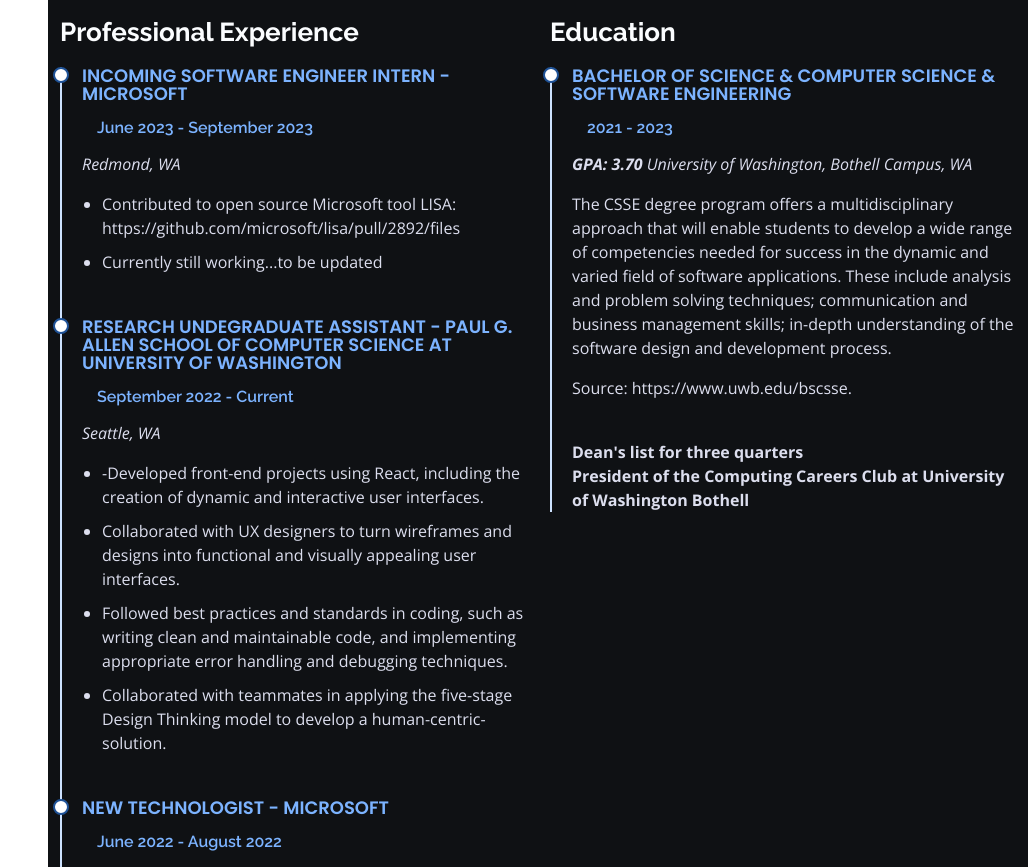
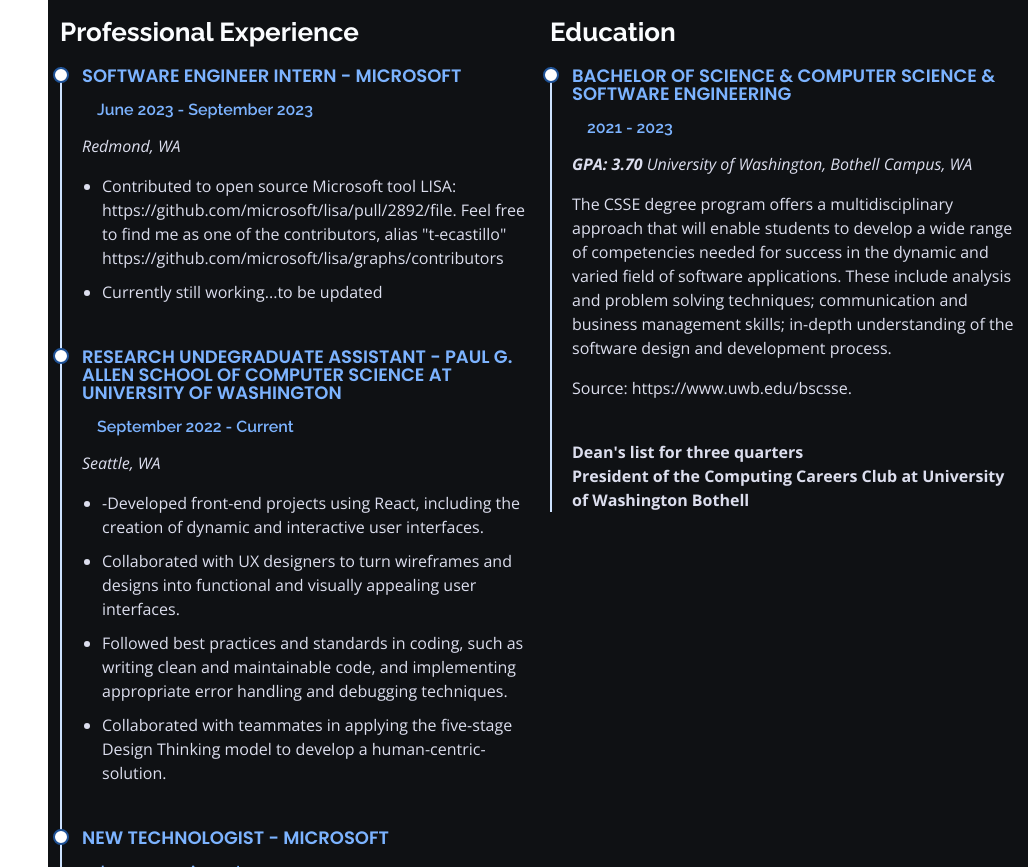
Before and after one commit to ecastil677/elizabeth-castillo, a plain HTML site: page index.html in a window 1280 px wide. Shown: the part 995-1862 px from the top of the page, without its empty margins (252-1280 px from the left). Drawn offline with nearby package versions, Linux system fonts and the light colour scheme.

Commit message:
Update index.html

```diff
--- a/index.html
+++ b/index.html
@@ -75,11 +75,13 @@
               <h3 class="resume-title">Professional Experience</h3>
 
               <div class="resume-item">
-                <h4>Incoming Software Engineer intern - Microsoft</h4>
+                <h4>Software Engineer intern - Microsoft</h4>
                 <h5>June 2023 - September 2023</h5>
                 <p><em>Redmond, WA </em></p>
                 <ul>
-                  <li>Contributed to open source Microsoft tool LISA: https://github.com/microsoft/lisa/pull/2892/files</li>
+                  <li>Contributed to open source Microsoft tool LISA: https://github.com/microsoft/lisa/pull/2892/file.
+                    Feel free to find me as one of the contributors, alias "t-ecastillo" https://github.com/microsoft/lisa/graphs/contributors
+                  </li>
                   <li>Currently still working...to be updated</li>
                 </ul>
               </div>
```
